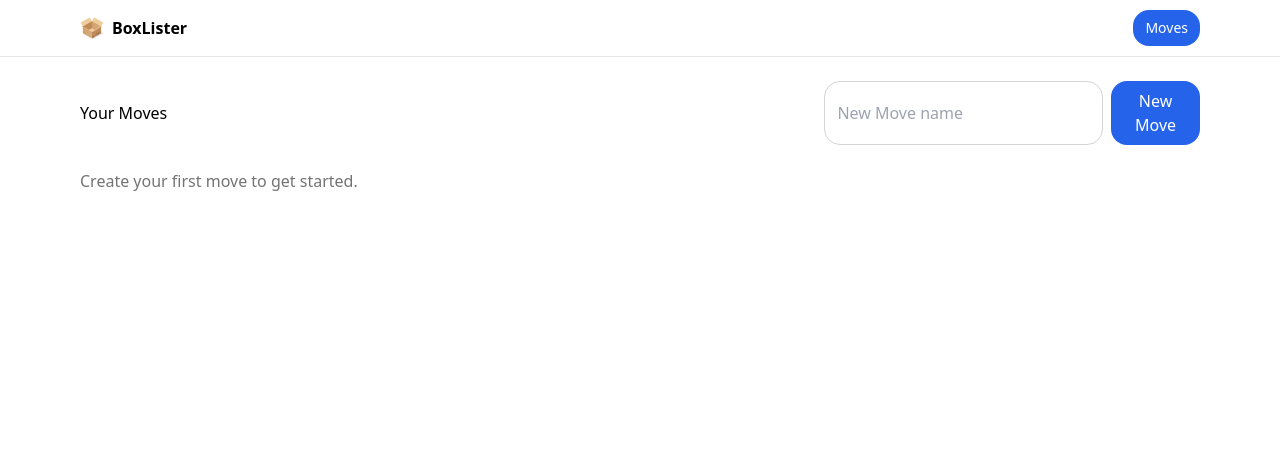
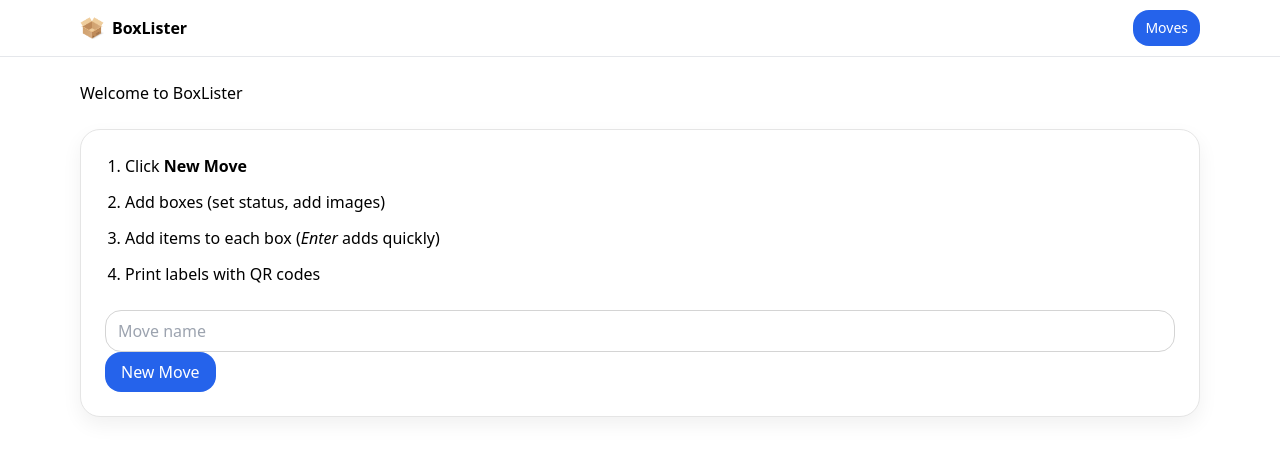
Before and after one commit to digiprofits/boxlisttest, a React (Vite) app: page / in a window 1280 px wide. Shown: the top 456 px of the page. Built offline with nearby package versions, Linux system fonts and the light colour scheme.

Commit message:
Update Moves.tsx

```diff
--- a/src/routes/Moves.tsx
+++ b/src/routes/Moves.tsx
@@ -28,7 +28,6 @@ export default function Moves() {
     nameRef.current!.value = '';
     setMoves(await listMoves());
     setCurrentMove(m.id);
-    // Open Rooms immediately (your requested flow)
     nav(`/moves/${m.id}/rooms`);
   }
 
@@ -41,6 +40,44 @@ export default function Moves() {
     if (!confirm('Delete this move? Rooms, boxes and items will also be removed.')) return;
     await deleteMove(id);
     setMoves(await listMoves());
+  }
+
+  if (moves.length === 0) {
+    return (
+      <div className="space-y-6">
+        <h1 className="h1">Welcome to BoxLister</h1>
+        <div className="card p-6">
+          <ol className="list-decimal pl-5 space-y-3">
+            <li>
+              Click <span className="font-semibold">New Move</span>
+            </li>
+            <li>
+              Add boxes (set status, add images)
+            </li>
+            <li>
+              Add items to each box (<em>Enter</em> adds quickly)
+            </li>
+            <li>Print labels with QR codes</li>
+          </ol>
+          <div className="mt-6">
+            <input
+              ref={nameRef}
+              className="input mr-2"
+              placeholder="Move name"
+              onKeyDown={(e) => {
+                if (e.key === 'Enter') {
+                  e.preventDefault();
+                  addMove();
+                }
+              }}
+            />
+            <button className="btn btn-primary" onClick={addMove}>
+              New Move
+            </button>
+          </div>
+        </div>
+      </div>
+    );
   }
 
   return (
@@ -86,9 +123,6 @@ export default function Moves() {
             </div>
           </div>
         ))}
-        {moves.length === 0 && (
-          <div className="text-neutral-500">Create your first move to get started.</div>
-        )}
       </div>
     </div>
   );
```
